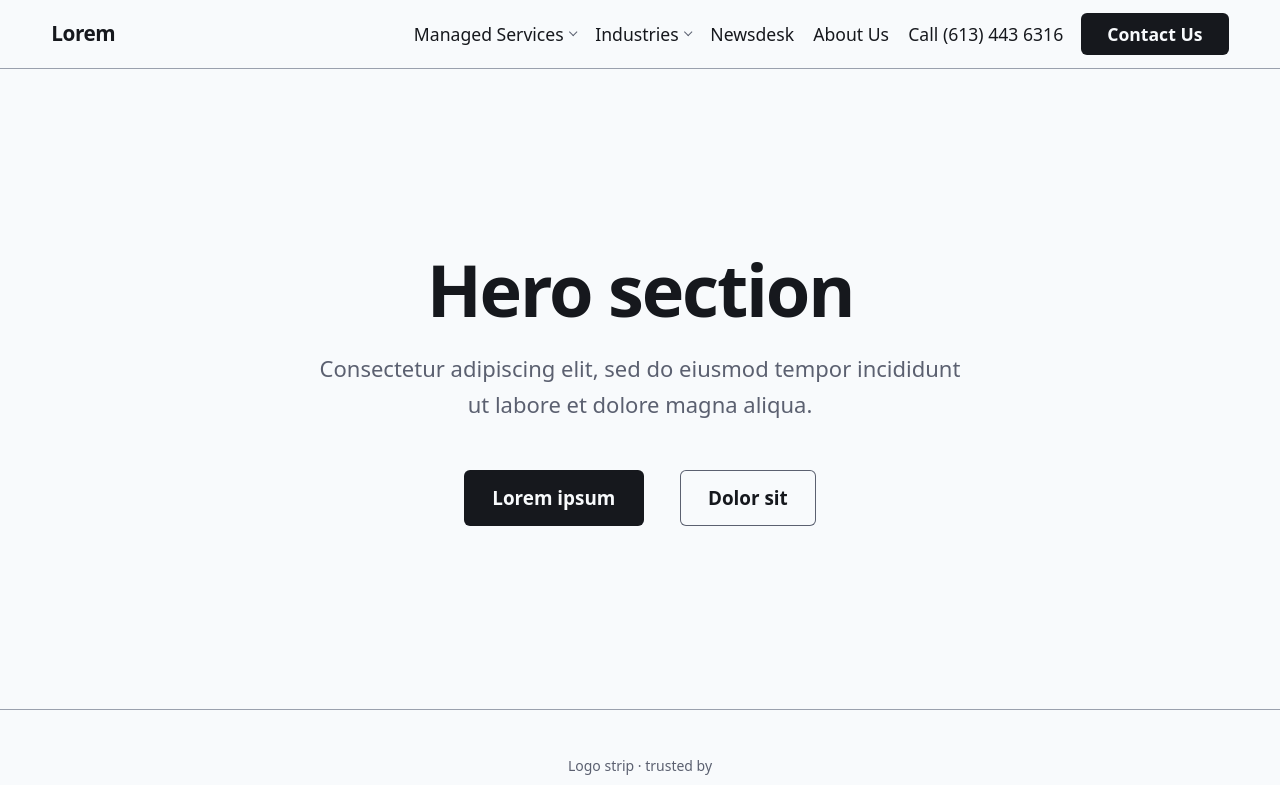
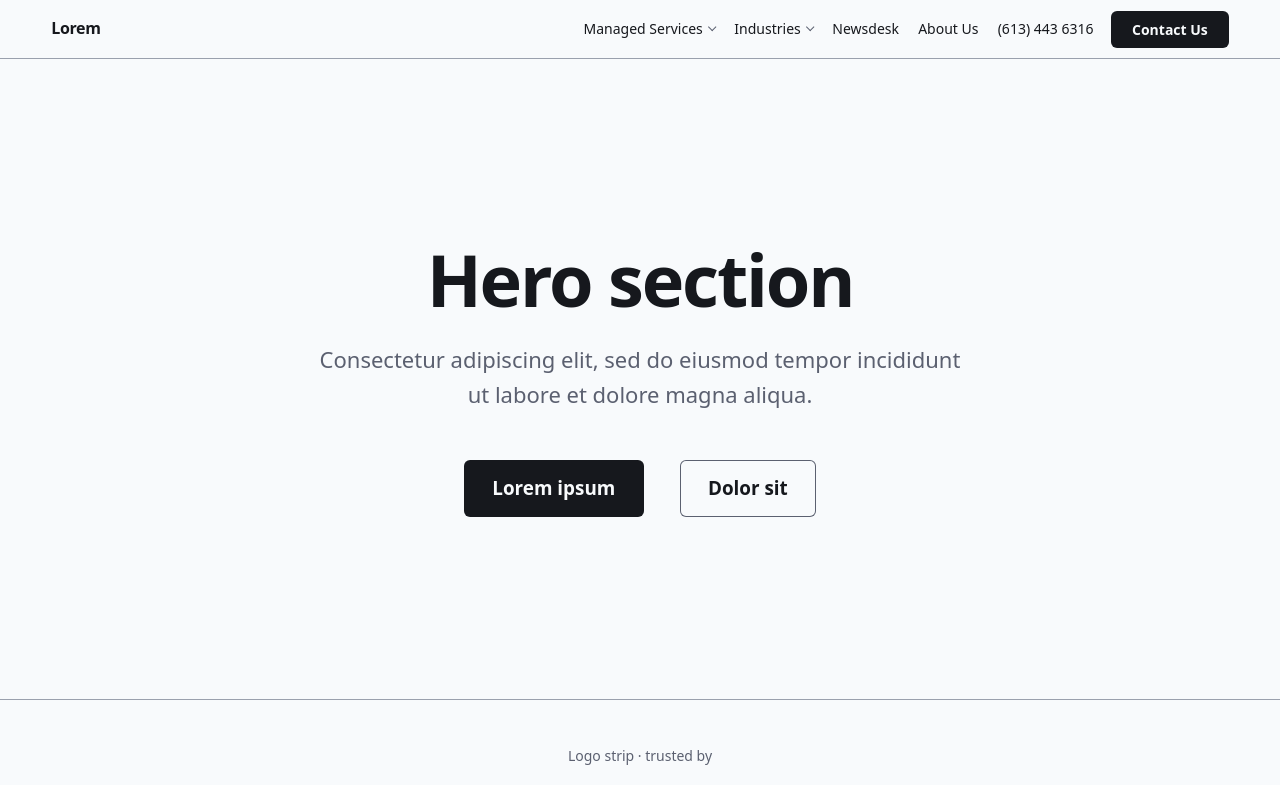
Before and after one commit to nitrogoboom/css-html-t, an Eleventy site: page src/index.njk in a window 1280 px wide. Shown: the top 785 px of the page. Built offline with nearby package versions, Linux system fonts and the light colour scheme; Eleventy itself is replaced by a stand-in of ours; files that its build step writes are made by us from their sources.

Commit message:
Desktop nav sized to industry standard: 14px links (Stripe/Vercel/M3 per research), 1rem brand, trimmed bar; tel link drops the word Call; foreman rule amended

```diff
--- a/src/_data/nav.js
+++ b/src/_data/nav.js
@@ -13,6 +13,6 @@ export default {
     { label: "About Us", url: "/about/" },
   ],
   tel: "+16134436316",
-  telDisplay: "Call\u00A0(613)\u00A0443\u00A06316", // non-breaking spaces: the number never wraps mid-phone,
+  telDisplay: "(613)\u00A0443\u00A06316", // non-breaking spaces: the number never wraps mid-phone,
   email: "hello@example.com",
 }
--- a/src/style.css
+++ b/src/style.css
@@ -108,12 +108,12 @@ header {
   align-items: center;
   justify-content: space-between;
   gap: 1rem;
-  min-block-size: 3.875rem;
+  min-block-size: 3.5rem;
   padding-inline: var(--gutter);
   border-block-end: 1px solid var(--line);
 }
 
-.brand { white-space: nowrap; font-size: 1.1em; font-weight: 700; letter-spacing: -0.02em; }
+.brand { white-space: nowrap; font-size: 1rem; font-weight: 700; letter-spacing: -0.02em; }
 
 /* One nav element with two jobs: a slide-in popover on mobile, a plain inline nav on desktop.
    display: flex overrides the browser's default [popover] { display: none }, so on desktop
@@ -121,7 +121,7 @@ header {
 header nav {
   display: flex;
   align-items: center;
-  font-size: clamp(1rem, 0.95rem + 0.2vw, 1.1rem); /* 16px floor per NN/g and the fluid-type masters; the root clamp carries it further on 4K. */
+  font-size: 1rem; /* Mobile drawer size. Desktop overrides below — nav is functional text, sized under body copy. */
   margin: 0;
   padding: 0;
   border: 0;
@@ -136,9 +136,10 @@ footer a:hover { text-decoration: underline; } /* Color alone can't signal the h
 /* Desktop nav: a 2px ink underline grows under the hovered or open item.
    The open dropdown panel docks flush under the header's bottom border. */
 @media (width >= 64rem) {
-  header nav { position: relative; } /* Overrides the browser's default position: fixed on popovers, so the nav sits in the header row. */
+  header nav { position: relative; font-size: 0.875rem; } /* position overrides the browser's default position: fixed on popovers, so the nav sits in the header row.
+    14px nav links: the industry standard (Stripe/Vercel ship 14px, Material's nav token is 14px; researched 2026-08-20). WCAG sets no font minimum — the click target stays ≥44px via block padding, contrast unchanged. */
   .menu-group { display: contents; } /* Group wrappers only matter in the mobile drawer; here their links lay out as plain row items. */
-  header nav :is(.menu-group > a:not(.button), summary) { position: relative; padding: 1.25rem clamp(0.5rem, 0.75vw, 0.75rem); } /* Block padding stretches each item to the full header height, so the dropdown panel can dock against the header edge. */
+  header nav :is(.menu-group > a:not(.button), summary) { position: relative; padding: 1.125rem clamp(0.5rem, 0.75vw, 0.75rem); } /* Block padding stretches each item to the full header height, so the dropdown panel can dock against the header edge. */
   header nav :is(.menu-group > a:not(.button), summary)::before {
     content: "";
     position: absolute;
```
Also changed, not shown: .claude/skills/foreman/SKILL.md.
